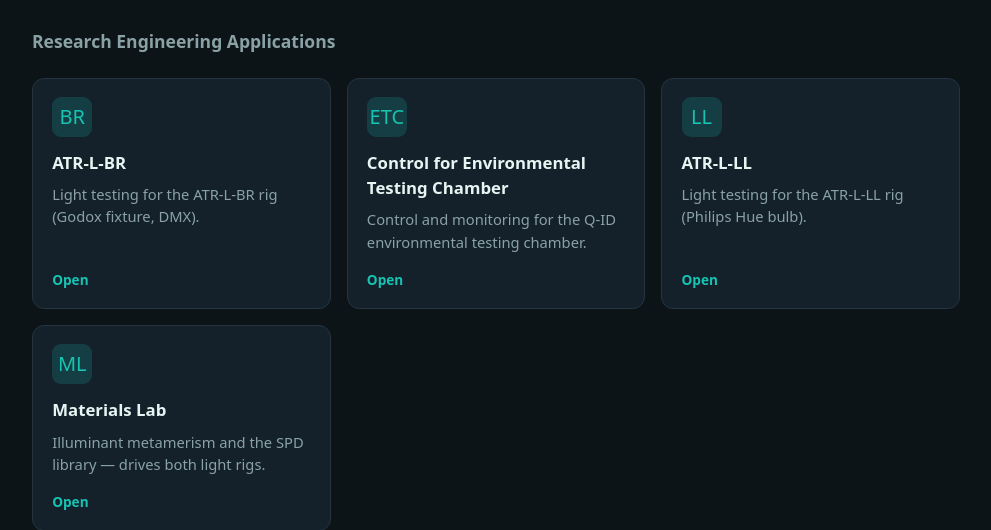
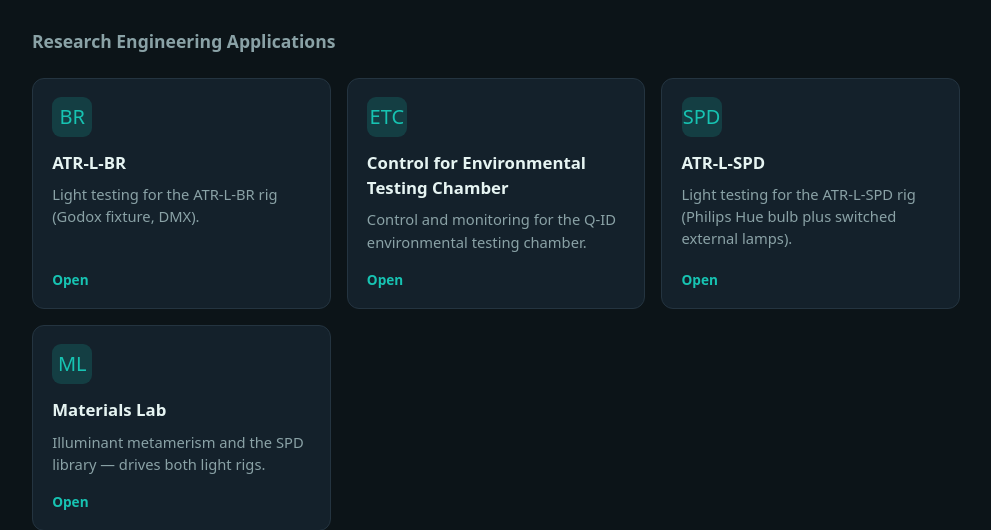
Before and after one commit to Geomaniac15/rdtools-dashboard, a Flask app: page / in a window 1280 px wide. Shown: the part 69-599 px from the top of the page, without its empty margins (144-1135 px from the left). Run offline with Flask 3, Linux system fonts and the light colour scheme.

Commit message:
renaming of ATR-L-LL to ATR-L-SPD

```diff
--- a/app.py
+++ b/app.py
@@ -31,10 +31,11 @@ APPS = [
         "enabled": True,
     },
     {
-        "name": "ATR-L-LL",
-        "description": "Light testing for the ATR-L-LL rig (Philips Hue bulb).",
-        "href": "/atr-l-ll/",
-        "icon": "LL",
+        "name": "ATR-L-SPD",
+        "description": "Light testing for the ATR-L-SPD rig (Philips Hue bulb plus "
+                       "switched external lamps).",
+        "href": "/atr-l-spd/",
+        "icon": "SPD",
         "enabled": True,
     },
     {"name": "Materials Lab",
@@ -51,7 +52,10 @@ APPS = [
 # doesn't depend on the sub-path routing.
 STOPPABLE_APPS = [
     {"name": "ATR-L-BR", "url": os.environ.get("ATR_L_BR_URL", "http://127.0.0.1:8003")},
-    {"name": "ATR-L-LL", "url": os.environ.get("ATR_L_LL_URL", "http://127.0.0.1:8004")},
+    # ATR_L_LL_URL is the pre-rename name of this variable, honoured as a fallback so a
+    # deployment that set it does not silently drop back to the default.
+    {"name": "ATR-L-SPD", "url": os.environ.get("ATR_L_SPD_URL")
+                                 or os.environ.get("ATR_L_LL_URL", "http://127.0.0.1:8004")},
     {"name": "Materials Lab", "url": os.environ.get("MATERIALS_URL", "http://127.0.0.1:8005")},
 ]
 ESTOP_TIMEOUT = 10  # generous: a rig app may itself be waiting on a slow agent
--- a/templates/index.html
+++ b/templates/index.html
@@ -73,7 +73,7 @@
                 <span><span class="qb">RE</span> Tools</span></h1>
             <span class="spacer"></span>
             <button id="estop" class="estop" onclick="emergencyStopAll()"
-                    title="Stop every run and turn BOTH light rigs off (ATR-L-BR and ATR-L-LL). Each rig app's own stop only covers its own rig.">
+                    title="Stop every run and turn BOTH light rigs off (ATR-L-BR and ATR-L-SPD). Each rig app's own stop only covers its own rig.">
                 ⏻ STOP ALL LIGHTS</button>
         </div>
         <div id="estopMsg" class="estopmsg"></div>
```
Also changed, not shown: README.md, 1 other file.
